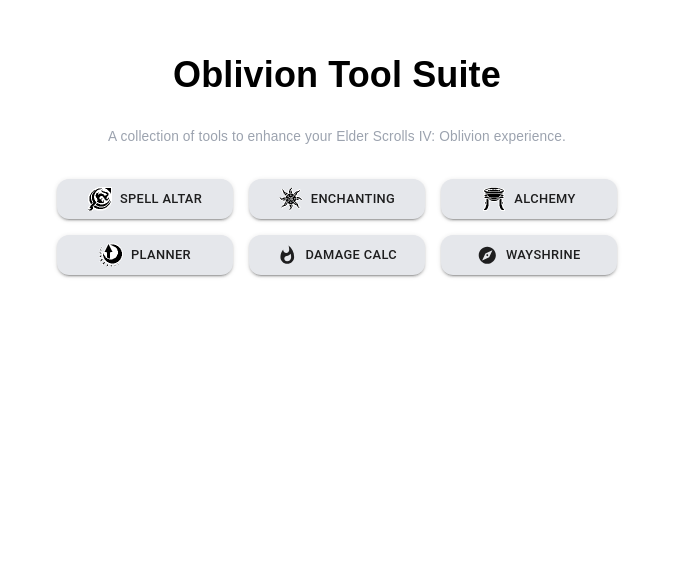
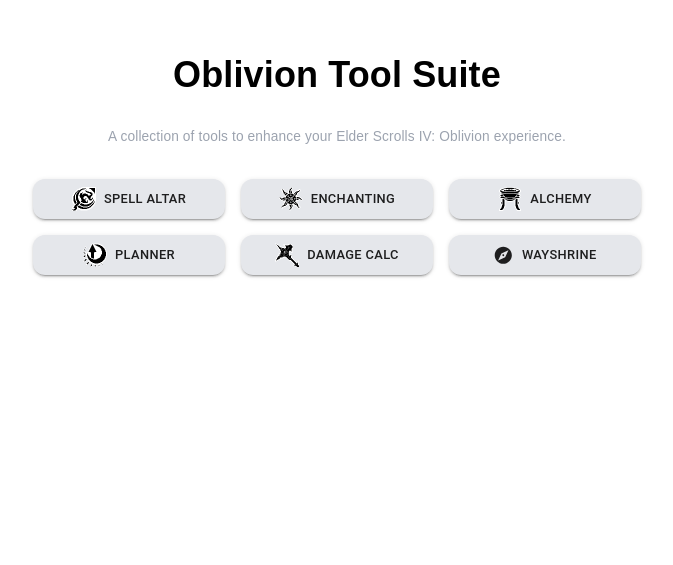
Before and after one commit to ScottMcDermid/oblivion-landing-page, a Next.js app: page / in a window 1280 px wide. Shown: the part 235-800 px from the top of the page, without its empty margins (303-976 px from the left). Built offline with nearby package versions, Linux system fonts and the light colour scheme.

Commit message:
updated damage calculator icon

```diff
--- a/src/app/page.tsx
+++ b/src/app/page.tsx
@@ -10,7 +10,6 @@
   ThemeProvider,
 } from '@mui/material';
 import ExploreIcon from '@mui/icons-material/Explore';
-import WhatshotIcon from '@mui/icons-material/Whatshot';
 import GitHubIcon from '@mui/icons-material/GitHub';
 import theme from '@/app/theme';
 
@@ -34,7 +33,7 @@
                   color="primary"
                   size="large"
                   href="https://spells.oblivion.tools"
-                  className="w-44 rounded-xl px-6 py-2"
+                  className="w-48 rounded-xl px-6 py-2"
                 >
                   <img src="/icons/spell-altar.png" alt="" width={24} height={24} style={{ display: 'inline-block', verticalAlign: 'middle', marginRight: 8 }} /> Spell Altar
                 </Button>
@@ -43,7 +42,7 @@
                   color="primary"
                   size="large"
                   href="https://enchanting.oblivion.tools"
-                  className="w-44 rounded-xl px-6 py-2"
+                  className="w-48 rounded-xl px-6 py-2"
                 >
                   <img src="/icons/enchanting.png" alt="" width={24} height={24} style={{ display: 'inline-block', verticalAlign: 'middle', marginRight: 8 }} /> Enchanting
                 </Button>
@@ -52,7 +51,7 @@
                   color="primary"
                   size="large"
                   href="https://alchemy.oblivion.tools"
-                  className="w-44 rounded-xl px-6 py-2"
+                  className="w-48 rounded-xl px-6 py-2"
                 >
                   <img src="/icons/alchemy.png" alt="" width={24} height={24} style={{ display: 'inline-block', verticalAlign: 'middle', marginRight: 8 }} /> Alchemy
                 </Button>
@@ -63,7 +62,7 @@
                   color="primary"
                   size="large"
                   href="https://plan.oblivion.tools"
-                  className="w-44 rounded-xl px-6 py-2"
+                  className="w-48 rounded-xl px-6 py-2"
                 >
                   <img src="/icons/planner.png" alt="" width={24} height={24} style={{ display: 'inline-block', verticalAlign: 'middle', marginRight: 8 }} /> Planner
                 </Button>
@@ -72,16 +71,16 @@
                   color="primary"
                   size="large"
                   href="https://damage.oblivion.tools"
-                  className="w-44 rounded-xl px-6 py-2"
+                  className="w-48 rounded-xl px-6 py-2 whitespace-nowrap"
                 >
-                  <WhatshotIcon sx={{ marginRight: 1 }} /> Damage Calc
+                  <img src="/icons/damage.png" alt="" width={24} height={24} style={{ display: 'inline-block', verticalAlign: 'middle', marginRight: 8 }} /> Damage Calc
                 </Button>
                 <Button
                   variant="contained"
                   color="primary"
                   size="large"
                   href="https://wayshrine.oblivion.tools"
-                  className="w-44 rounded-xl px-6 py-2"
+                  className="w-48 rounded-xl px-6 py-2"
                 >
                   <ExploreIcon sx={{ marginRight: 1 }} /> Wayshrine
                 </Button>
```
Also changed, not shown: public/icons/damage.png (added).
